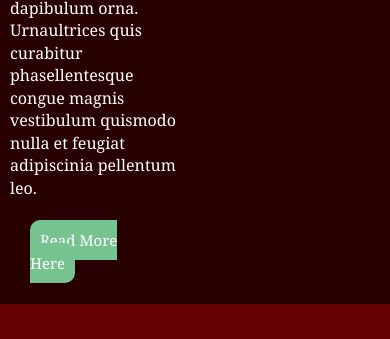
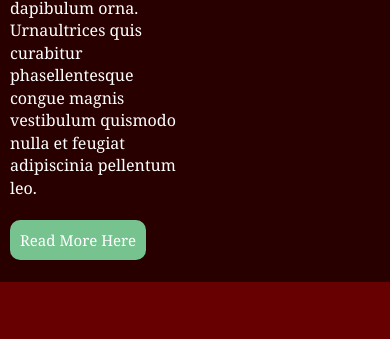
Before and after one commit to abdsehab/the-modernist, a plain HTML site: page index.html in a window 390 px wide. Shown: the part 482-821 px from the top of the page. Drawn offline with nearby package versions, Linux system fonts and the light colour scheme.

Commit message:
try to make more responsive part 2

```diff
--- a/css/responsive.css
+++ b/css/responsive.css
@@ -61,11 +61,8 @@
     }
 
     .slider-area-button{
-        margin: 20px;
+        margin: 20px 0px;
     }
-
-
-
 
     .slider-area-button a{
         padding: 10px;
```
